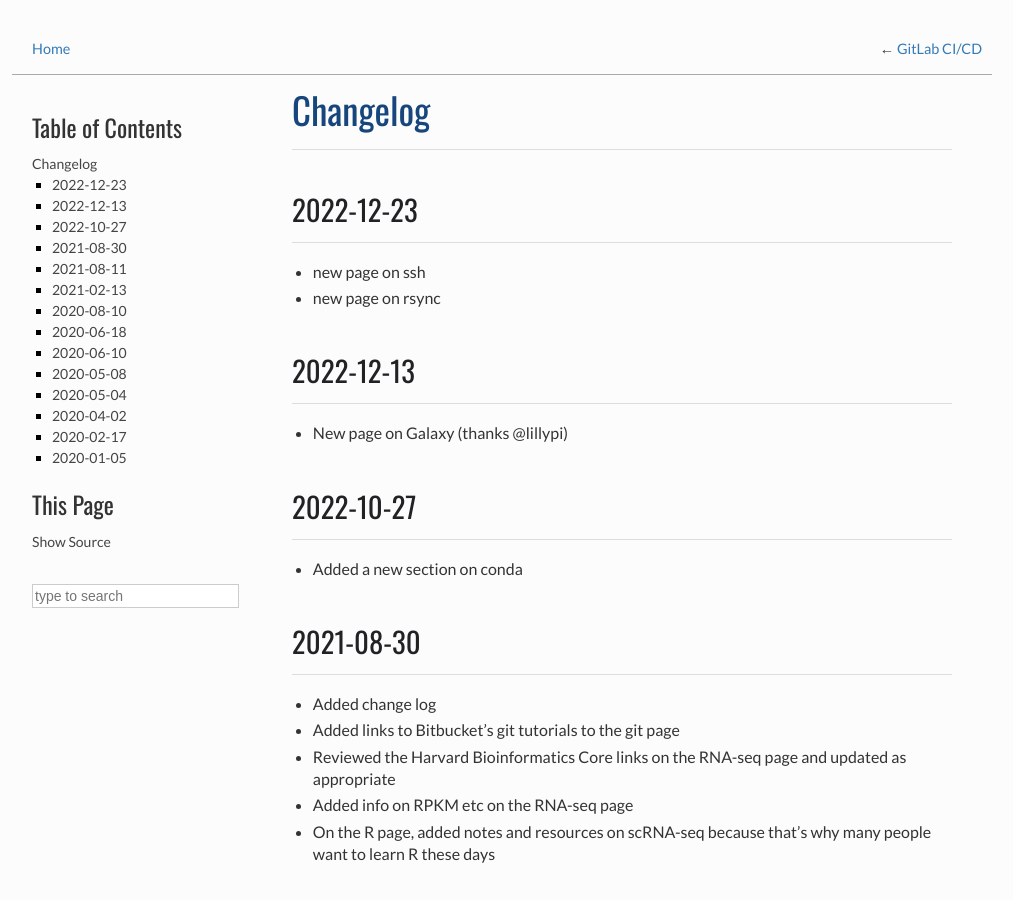
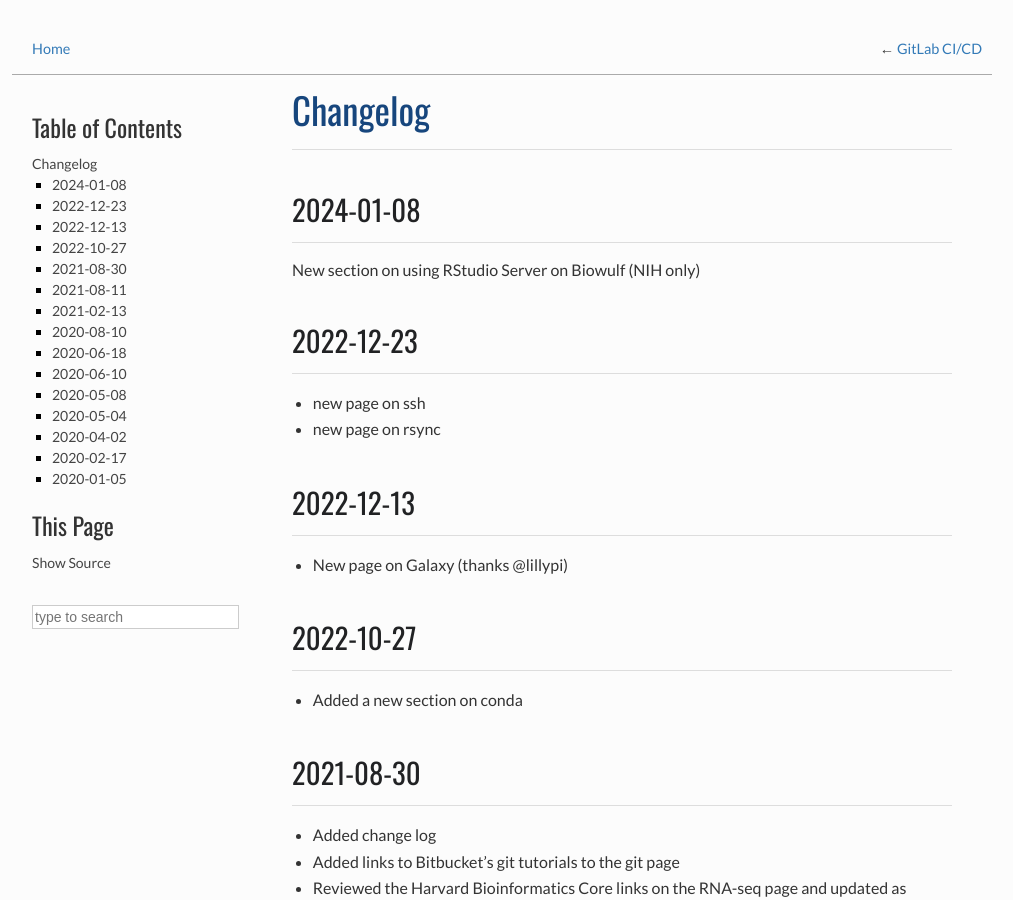
Before and after one commit to NICHD-BSPC/training, a Sphinx documentation site: the page built from source/changelog.rst, in a window 1280 px wide and 900 px high. Shown: the whole window, without its empty margins (138-1151 px from the left). Built offline with Sphinx 7.4.7, drawn with Linux system fonts in a browser that asks for light colours.

Commit message:
update changelog

```diff
--- a/source/changelog.rst
+++ b/source/changelog.rst
@@ -2,6 +2,12 @@
 
 Changelog
 =========
+
+2024-01-08
+----------
+
+New section on using RStudio Server on Biowulf (NIH only)
+
 2022-12-23
 ----------
 
```
